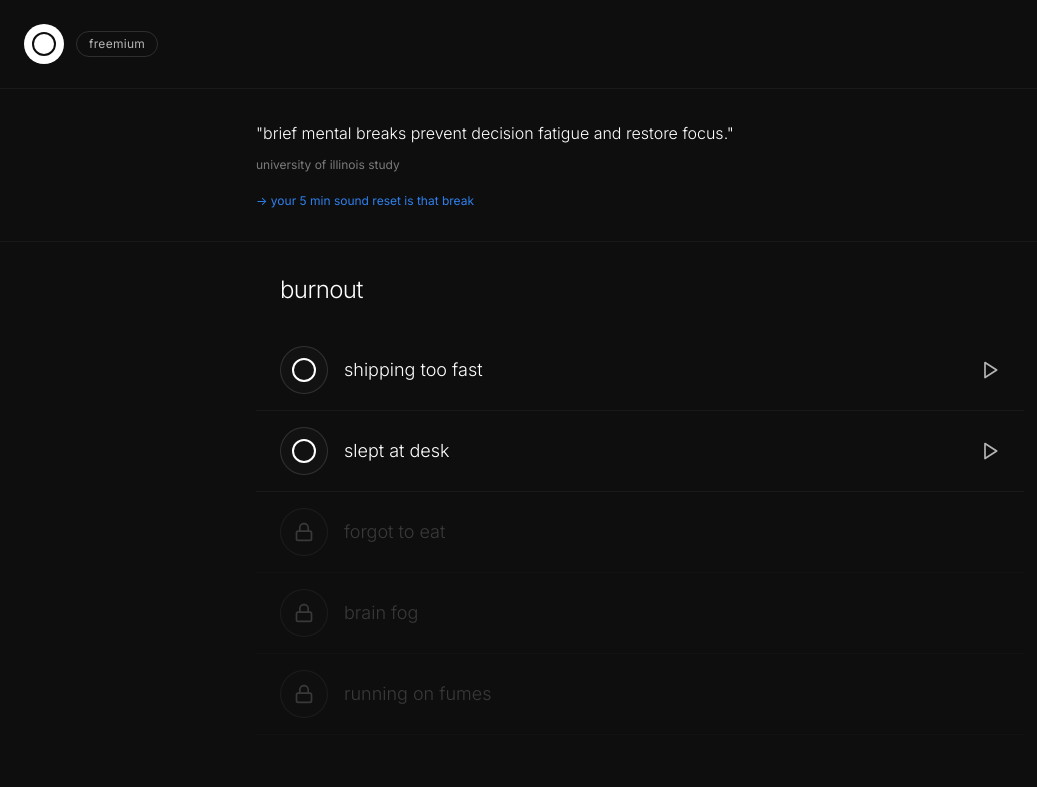
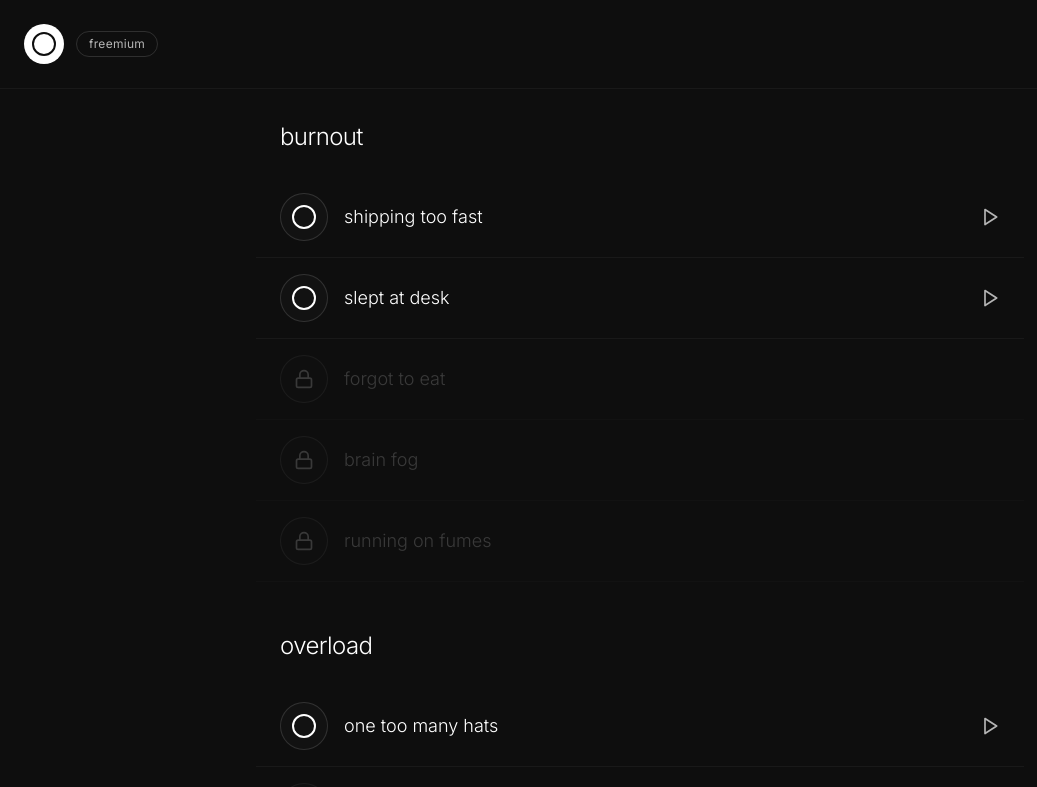
Before and after one commit to Forbescanandoes/soundscapes-app, a Next.js app: page /soundscapes in a window 1280 px wide. Shown: the top 787 px of the page, without its empty margins (0-1037 px from the left). Built offline with nearby package versions, Linux system fonts and the light colour scheme; no server answers; a web font is replaced by a local one.

Commit message:
Remove rotating insight quotes section from soundscapes page

```diff
--- a/app/soundscapes/page.tsx
+++ b/app/soundscapes/page.tsx
@@ -4,7 +4,6 @@ import { useState } from 'react'
 import { Play, Lock, ChevronDown } from 'lucide-react'
 import { Player } from '@/components/soundscape/player'
 import { RotatingMessage } from '@/components/soundscape/rotating-message'
-import { RotatingInsight } from '@/components/soundscape/rotating-insight'
 import { useAudioPlayer } from '@/hooks/use-audio-player'
 import { SignedIn, SignedOut, useClerk, useUser } from '@clerk/nextjs'
 import Link from 'next/link'
@@ -192,9 +191,6 @@ export default function SoundscapesPage() {
         <div />
       </div>
 
-      {/* Rotating Insight */}
-      <RotatingInsight />
-
       {/* Soundscapes List */}
       <div className="flex-1 overflow-y-auto pb-32">
         <div className="max-w-3xl mx-auto pt-8">
```
